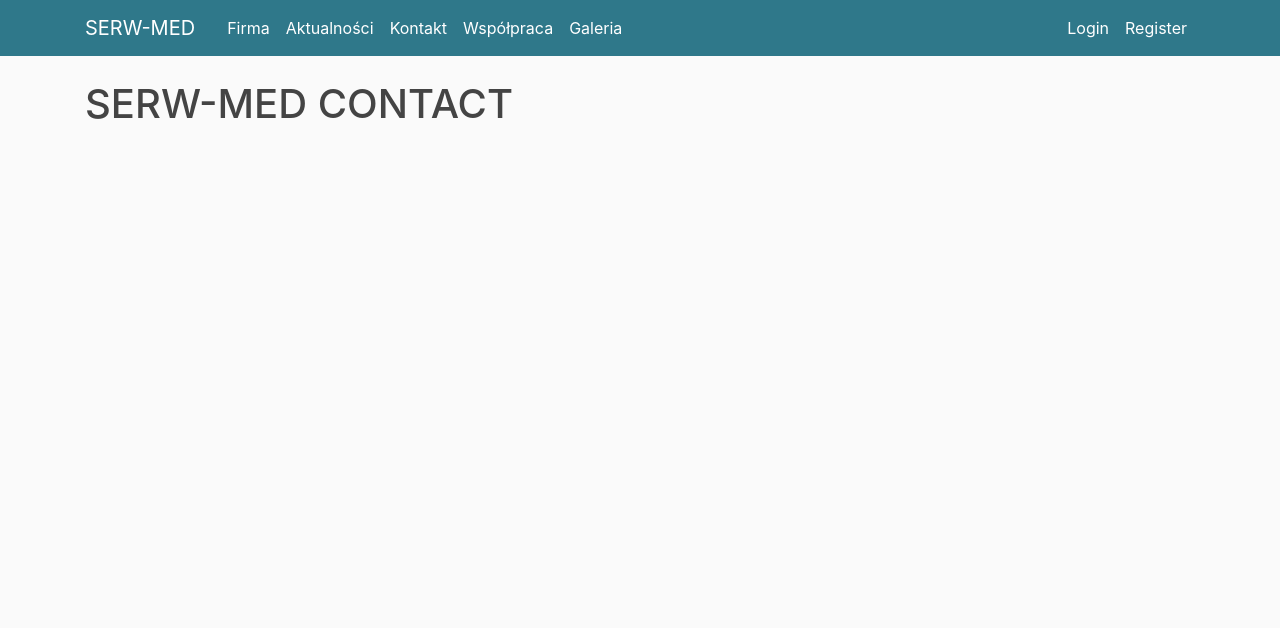
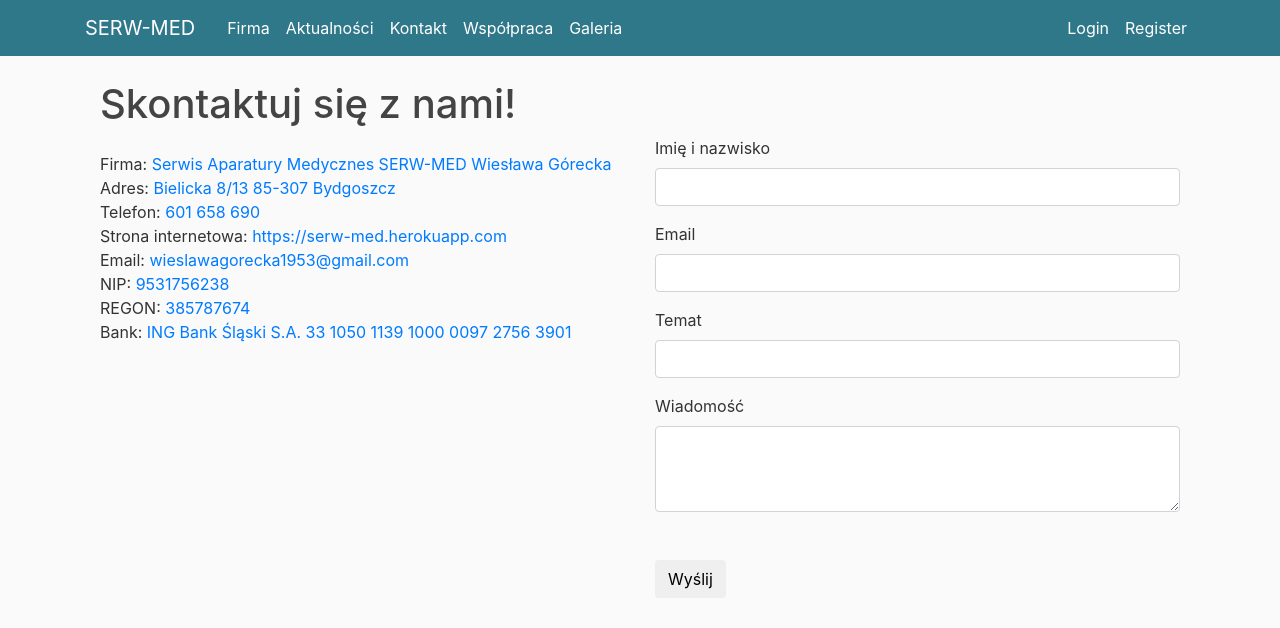
Before and after one commit to piotrek24061988/SERW-MED, a Django app: page /contact in a window 1280 px wide. Shown: the top 628 px of the page. Run offline with Django 3.2, Linux system fonts and the light colour scheme; some libraries are stand-ins or nearby versions.

Commit message:
initial contact form

```diff
--- a/serw_med/news/templates/contact.html
+++ b/serw_med/news/templates/contact.html
@@ -1,6 +1,81 @@
 {% extends "base.html" %}
 {% block content %}
 
-    <h1>SERW-MED CONTACT</h1>
+  <!-- Contact Us Section -->
+    <section class="Material-contact-section section-padding section-dark">
+      <div class="container">
+          <div class="row">
+              <!-- Section Titile -->
+              <div class="col-md-12 wow animated fadeInLeft" data-wow-delay=".2s">
+                  <h1 class="section-title">Skontaktuj się z nami!</h1>
+              </div>
+          </div>
+          <div class="row">
+              <!-- Section Titile -->
+              <div class="col-md-6 mt-3 contact-widget-section2 wow animated fadeInLeft" data-wow-delay=".2s">
+                <div class="find-widget">
+                    Firma:  <a href="https://hostriver.ro">Serwis Aparatury Medycznes SERW-MED Wiesława Górecka</a>
+                </div>
+                <div class="find-widget">
+                    Adres: <a href="#">Bielicka 8/13 85-307 Bydgoszcz</a>
+                </div>
+                <div class="find-widget">
+                    Telefon:  <a href="#">601 658 690</a>
+                </div>
+
+                <div class="find-widget">
+                    Strona internetowa:  <a href="https://serw-med.herokuapp.com">https://serw-med.herokuapp.com</a>
+                </div>
+                <div class="find-widget">
+                    Email: <a href="#">wieslawagorecka1953@gmail.com</a>
+                </div>
+                  <div class="find-widget">
+                    NIP: <a href="#">9531756238</a>
+                </div>
+                  <div class="find-widget">
+                    REGON: <a href="#">385787674</a>
+                </div>
+                  <div class="find-widget">
+                    Bank: <a href="#">ING Bank Śląski S.A. 33 1050 1139 1000 0097 2756 3901</a>
+                </div>
+              </div>
+              <!-- contact form -->
+              <div class="col-md-6 wow animated fadeInRight" data-wow-delay=".2s">
+                  <form class="shake" role="form" method="post" id="contactForm" name="contact-form" data-toggle="validator">
+                      <!-- Name -->
+                      <div class="form-group label-floating">
+                        <label class="control-label" for="name">Imię i nazwisko</label>
+                        <input class="form-control" id="name" type="text" name="name" required data-error="Proszę wprowadzić imię i nazwisko">
+                        <div class="help-block with-errors"></div>
+                      </div>
+                      <!-- email -->
+                      <div class="form-group label-floating">
+                        <label class="control-label" for="email">Email</label>
+                        <input class="form-control" id="email" type="email" name="email" required data-error="Proszę wprowadzić email">
+                        <div class="help-block with-errors"></div>
+                      </div>
+                      <!-- Subject -->
+                      <div class="form-group label-floating">
+                        <label class="control-label">Temat</label>
+                        <input class="form-control" id="msg_subject" type="text" name="subject" required data-error="Proszę podać temat">
+                        <div class="help-block with-errors"></div>
+                      </div>
+                      <!-- Message -->
+                      <div class="form-group label-floating">
+                          <label for="message" class="control-label">Wiadomość</label>
+                          <textarea class="form-control" rows="3" id="message" name="message" required data-error="Proszę wpisać treść wiadmomości"></textarea>
+                          <div class="help-block with-errors"></div>
+                      </div>
+                      <!-- Form Submit -->
+                      <div class="form-submit mt-5">
+                          <button class="btn btn-common" type="submit" id="form-submit"><i class="material-icons mdi mdi-message-outline"></i>Wyślij</button>
+                          <div id="msgSubmit" class="h3 text-center hidden"></div>
+                          <div class="clearfix"></div>
+                      </div>
+                  </form>
+              </div>
+          </div>
+      </div>
+    </section>
 
 {% endblock %}
```
